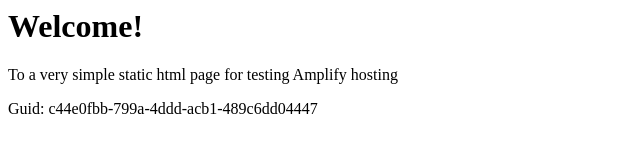
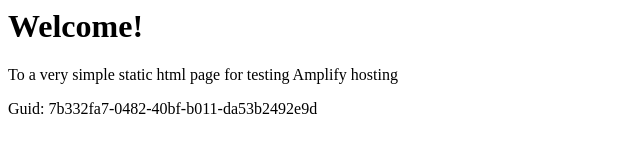
Before and after one commit to aws-aemilia-bom/Github-PR-Commit-Integration-Test-DoNotTouch-GitHubWebhookPushCanaryTest-v1-prod-ap-south-1, a website: page src/index.html in a window 1280 px wide. Shown: the full height of the page, 0-640 px from the left. Drawn offline with Linux system fonts and the light colour scheme.

Commit message:
commit from integ tests

```diff
--- a/src/index.html
+++ b/src/index.html
@@ -12,6 +12,6 @@
 <body>
     <h1>Welcome!</h1>
     <p>To a very simple static html page for testing Amplify hosting</p>
-    <p>Guid: c44e0fbb-799a-4ddd-acb1-489c6dd04447</p></body>
+    <p>Guid: 7b332fa7-0482-40bf-b011-da53b2492e9d</p></body>
 
 </html>
```
